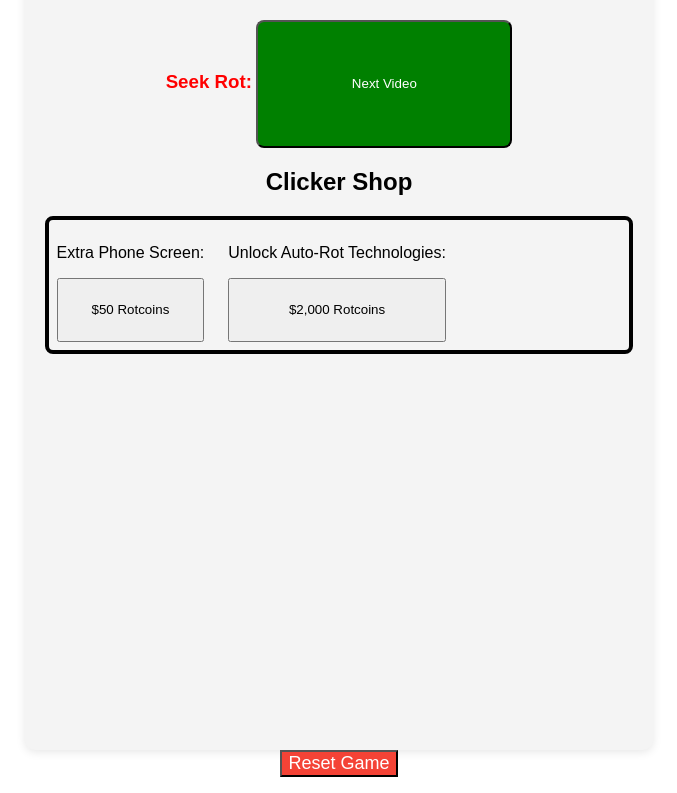
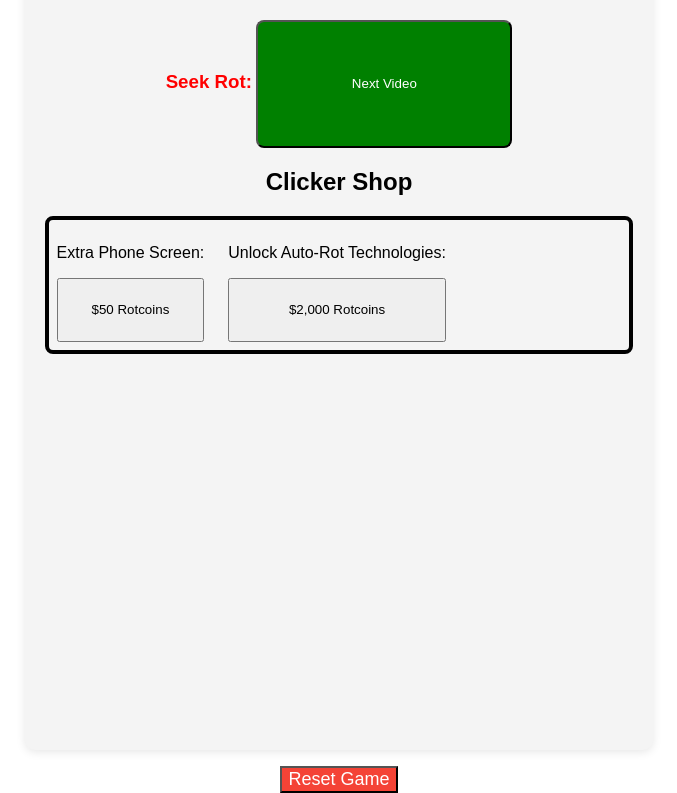
Before and after one commit to litolondon/clickerDemo, a SvelteKit app: page / in a window 1280 px wide. Shown: the part 214-1007 px from the top of the page, without its empty margins (301-978 px from the left). Built offline with nearby package versions, Linux system fonts and the light colour scheme.

Commit message:
Reset Margin Added

```diff
--- a/src/routes/+page.svelte
+++ b/src/routes/+page.svelte
@@ -330,6 +330,7 @@ content="width=device-width, initial-scale=1.0, maximum-scale=1.0, user-scalable
         color: white;
         font-size: 18px;
         justify-self: end;
+        margin-top: 16px;
     }
 
     .shop {
```
